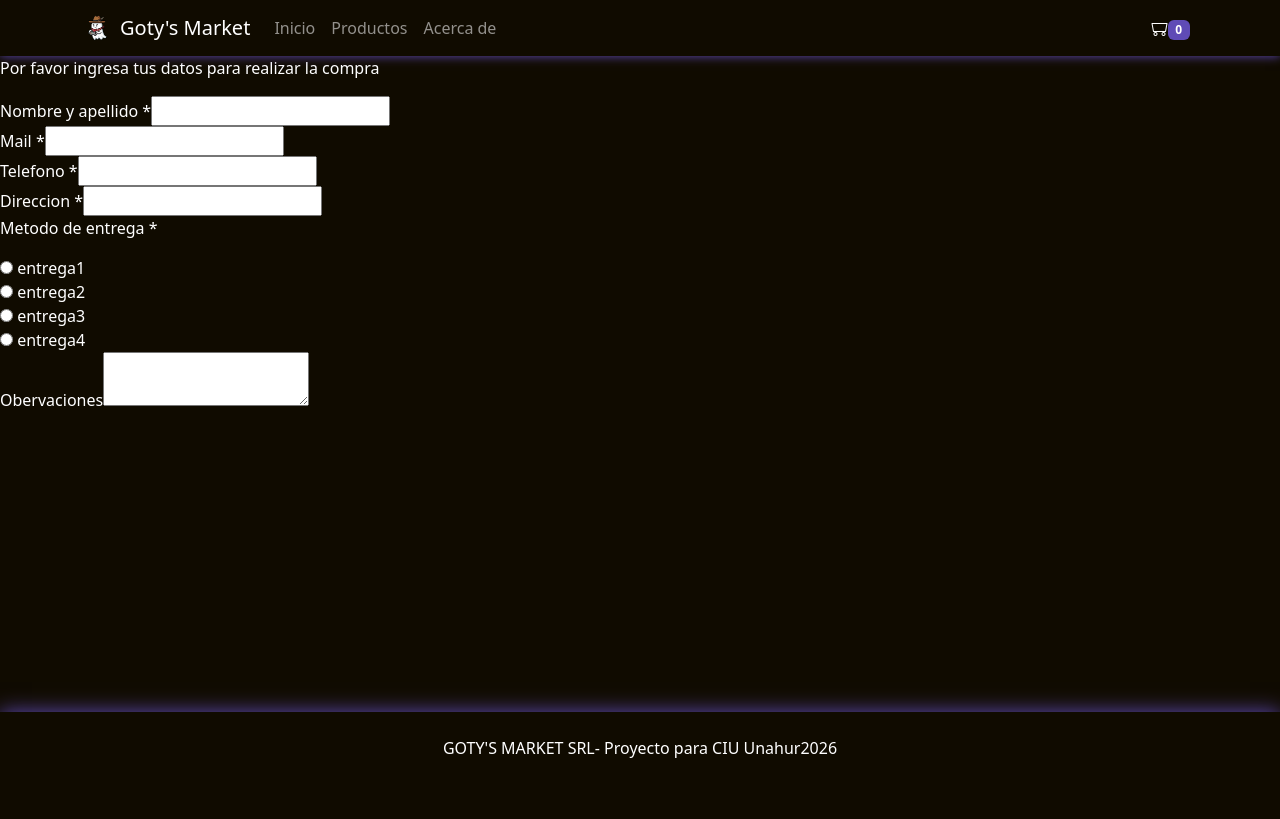
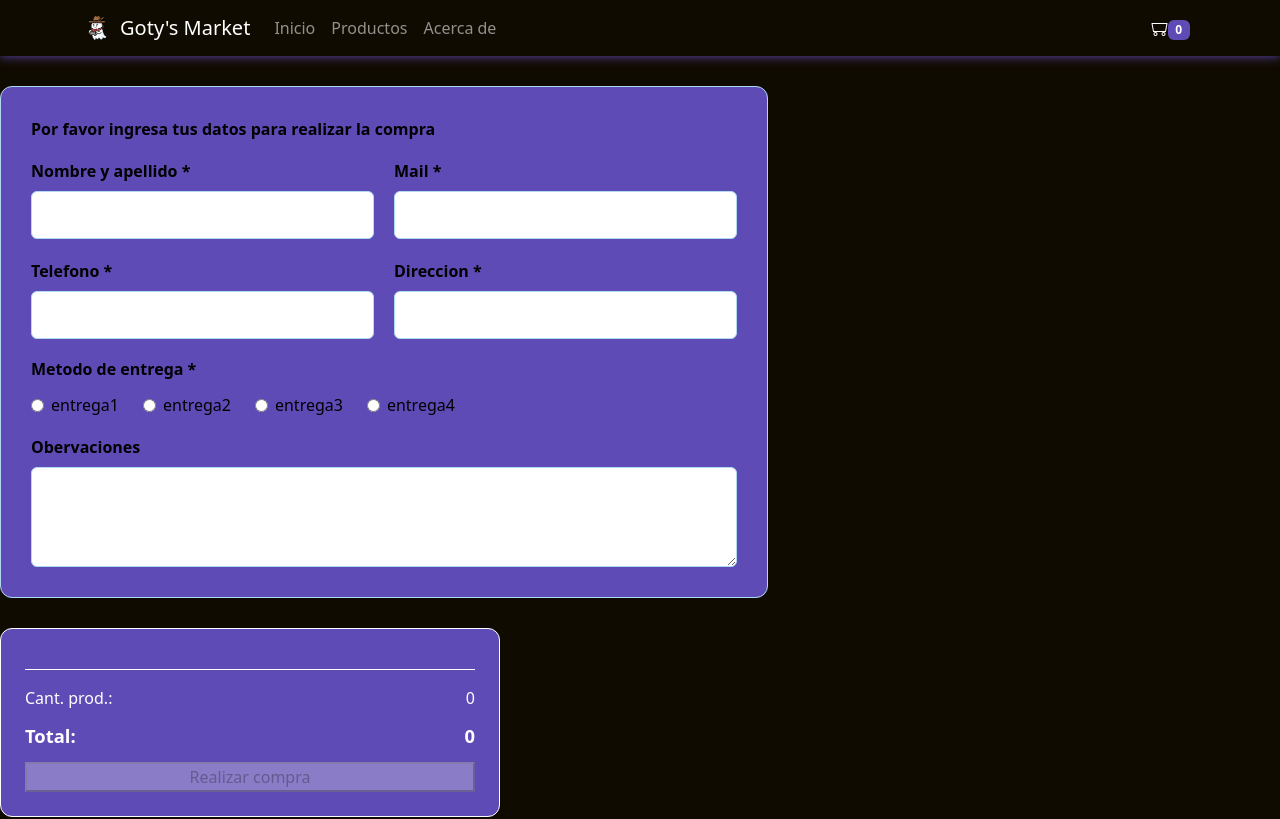
Before and after one commit to tobyy-m/gotys-market, a React (Vite) app: page /carrito in a window 1280 px wide. Shown: the top 819 px of the page. Built offline with nearby package versions, Linux system fonts and the light colour scheme.

Commit message:
Se completo la logica del formulario y el carrito y se mejoro su diseño

```diff
--- a/src/components/BarraDeNavegacion.jsx
+++ b/src/components/BarraDeNavegacion.jsx
@@ -3,8 +3,11 @@ import Nav from 'react-bootstrap/Nav';
 import Navbar from 'react-bootstrap/Navbar';
 import Badge from 'react-bootstrap/Badge';
 import { NavLink } from 'react-router-dom';
+import { useContext } from "react";
+import { CarritoContext } from "../context/CarritoContext";
 
 function BarraDeNavegacion() {
+  const {carrito} = useContext(CarritoContext);
   return (
     <Navbar expand="lg" variant="dark" className="nav-bar">
       <Container>
@@ -22,7 +25,7 @@ function BarraDeNavegacion() {
           <Nav className="ms-auto">
             <Nav.Link as={NavLink} to="/carrito">
               <i className="bi bi-minecart" />
-              <Badge bg="none" className="badge">0</Badge>
+              <Badge bg="none" className="badge">{carrito.reduce((total, juego) => total + juego.cantidad, 0)}</Badge>
             </Nav.Link>
           </Nav>
         </Navbar.Collapse>
--- a/src/components/CarritoCard.jsx
+++ b/src/components/CarritoCard.jsx
@@ -1,12 +1,43 @@
+import Button from 'react-bootstrap/Button';
+import Row from 'react-bootstrap/Row';
+import Col from 'react-bootstrap/Col';
+import { useContext } from "react";
+import { CarritoContext, eliminarDelCarrito , aumentarCantidad , reducirCantidad , noHayStock } from "../context/CarritoContext";
+import styles from "./CarritoCard.module.css"
 
 function CarritoCard({ producto , cantidad}) {
+  const { carrito, setCarrito } = useContext(CarritoContext);
   return (
-    <article className='tarjetaCarrito'>
-        <img src={producto.imagen} alt={producto.nombre}/>
-        <h3>{producto.nombre}</h3>
-        <p>Precio unitario: {producto.precio}</p>
-        <p>cantidad: {cantidad}</p>
-        <p>total: {producto.precio * cantidad}</p>
+    <article className={styles.tarjetaCarrito}>
+      <Row className="g-2 align-items-center">
+        <Col xs={3} className={styles.colImagen}>
+          <img className={styles.imagenJuego} src={producto.imagen} alt={producto.nombre} title={producto.nombre}/>
+        </Col>
+        <Col xs={5} className={styles.colInfo}>
+          <h3>{producto.nombre}</h3>
+          <p>Precio unitario: ${producto.precio}</p>
+        </Col>
+        <Col xs={4} className={styles.colBotones}>
+          <div className={styles.finalTarjeta}>
+            <Button className={styles.botonEliminar} onClick={() => eliminarDelCarrito(carrito, setCarrito, producto.id)}>
+              <i className="bi bi-x-circle-fill" />
+            </Button>
+            <div className={styles.aumentarReducirCantidad}>
+              <p>Cant:</p>
+              <Button onClick={() => reducirCantidad(carrito, setCarrito, producto.id)}>
+                <i className="bi bi-dash-circle-fill" />
+              </Button>
+              <p>{cantidad}</p>
+              <Button disabled={noHayStock(producto.id)} onClick={() => aumentarCantidad(carrito, setCarrito, producto.id)}>
+                <i className="bi bi-plus-circle-fill" />
+              </Button>
+            </div>
+            <p className={styles.totalJuego}>
+              Total: ${producto.precio * cantidad}
+            </p>
+          </div>
+        </Col>
+      </Row>
     </article>
   )
 }
--- /dev/null
+++ b/src/components/CarritoCard.module.css
@@ -0,0 +1,119 @@
+.tarjetaCarrito {
+  width: 100%;
+  padding: 12px;
+  box-sizing: border-box;
+  background-color: #B0DAF1;
+  border: 1px solid white;
+  border-radius: 10px;
+  color: black;
+}
+
+.colImagen {
+  display: flex;
+  justify-content: center;
+}
+
+.imagenJuego {
+  display: block;
+  width: 100%;
+  max-width: 65px;
+  height: 85px;
+  object-fit: cover;
+  border-radius: 5px;
+}
+
+.colInfo {
+  min-width: 0;
+  overflow-wrap: anywhere;
+
+  h3 {
+    margin: 0 0 8px;
+    font-size: 1rem;
+    overflow-wrap: anywhere;
+  }
+
+  p {
+    margin: 0;
+    font-size: 0.85rem;
+
+  }
+}
+
+.colBotones {
+  min-width: 0;
+}
+
+.finalTarjeta {
+  display: flex;
+  flex-direction: column;
+  align-items: flex-end;
+  gap: 10px;
+  min-width: 0;
+}
+
+.botonEliminar {
+  padding: 0.04rem 0.06rem !important;
+}
+
+.aumentarReducirCantidad {
+  display: flex;
+  gap: 5px;
+  width: 100%;
+  justify-content: right;
+
+  button {
+    padding: 0.04rem 0.06rem;
+  }
+
+  p {
+    margin: 0;
+    min-width: 16px;
+    text-align: center;
+    font-weight: 600;
+  }
+}
+
+.totalJuego {
+  margin: 0;
+  font-size: 0.9rem;
+  font-weight: 700;
+  text-align: right;
+}
+
+@media (max-width: 576px) {
+  .tarjetaCarrito {
+    padding: 8px;
+  }
+
+  .imagenJuego {
+    height: 70px;
+  }
+
+  .colInfo {
+
+    h3 {
+    font-size: 0.9rem;
+    }
+
+    p {
+    font-size: 0.75rem;
+  }
+
+  }
+
+  .finalTarjeta {
+    gap: 8px;
+  }
+
+  .aumentarReducirCantidad {
+    gap: 3px;
+
+    button {
+      padding: 0.02rem 0.04rem;
+    }
+  }
+
+  .totalJuego {
+    font-size: 0.8rem;
+  }
+}
--- a/src/components/CarritoItem.jsx
+++ b/src/components/CarritoItem.jsx
@@ -2,15 +2,35 @@ import { useContext } from "react"
 import { CarritoContext } from "../context/CarritoContext"
 import CarritoCard from "./CarritoCard"
 import { productos } from "../data/productos"
+import styles from "./CarritoItem.module.css"
 
-function CarritoItem() {
-  const { carrito } = useContext(CarritoContext)
+function CarritoItem({formularioValido}) {
+  const { carrito } = useContext(CarritoContext);
+  const carritoConPrecio = carrito.map(juegoCarrito => {
+    const unJuego = productos.find(juego => juego.id == juegoCarrito.idProducto);
+      return {
+        precio: unJuego.precio,
+        cantidad: juegoCarrito.cantidad
+        };
+  });
   return (
-      <section id="carrito">
-        {carrito.map(unJuego => (
+      <section id="carrito" className={styles.carrito}>
+        <div className={styles.listaProductos}>
+          {carrito.map(unJuego => (
           <CarritoCard producto={productos.find(juego => juego.id == unJuego.idProducto)} cantidad={unJuego.cantidad}/>
         ))}
-
+        </div>
+        <div className={styles.resumenCompra}>
+          <p>
+            <span>Cant. prod.:</span>
+            <span>{carritoConPrecio.reduce((total, juego) => total + juego.cantidad, 0)}</span>
+          </p>
+          <p className={styles.precioTotal}>
+          <span>Total:</span>
+          <span>{carritoConPrecio.reduce((total, juego) => total + juego.precio * juego.cantidad, 0)}</span>
+          </p>
+          <button className={styles.botonCompra} disabled={!formularioValido}>Realizar compra</button>
+        </div>
       </section>
   )
 }
--- /dev/null
+++ b/src/components/CarritoItem.module.css
@@ -0,0 +1,52 @@
+.carrito {
+  background-color: #5F4BB6;
+  width: 40%;
+  min-width: 320px;
+  max-width: 500px;
+  margin: 30px 0;
+  padding: 24px;
+
+  display: flex;
+  flex-direction: column;
+  gap: 16px;
+
+  border: 1px solid white;
+  border-radius: 12px;
+
+  box-sizing: border-box;
+}
+
+.listaProductos {
+  display: flex;
+  flex-direction: column;
+  gap: 12px;
+}
+
+.resumenCompra {
+  display: flex;
+  flex-direction: column;
+  gap: 12px;
+  padding-top: 16px;
+  border-top: 1px solid white;
+
+  p {
+    display: flex;
+    justify-content: space-between;
+    align-items: center;
+    gap: 10px;
+    margin: 0;
+  }
+}
+.precioTotal {
+  font-size: 1.15rem;
+  font-weight: 700;
+}
+
+@media (max-width: 768px) {
+  .carrito {
+    width: 100%;
+    min-width: 0;
+    max-width: none;
+    margin: 20px 0;
+  }
+}
--- /dev/null
+++ b/src/components/Formulario.module.css
@@ -0,0 +1,93 @@
+.formulario {
+  width: 60%;
+  max-width: 1000px;
+  margin: 30px 0 30px 0;
+  padding: 30px;
+
+  background-color: #5F4BB6;
+  border: 1px solid #B0DAF1;
+  border-radius: 12px;
+
+  display: flex;
+  flex-direction: column;
+  gap: 18px;
+  box-sizing: border-box;
+
+  p {
+    margin: 0;
+    font-weight: 600;
+    color: black;
+  }
+
+  label {
+    color: black;
+  }
+}
+
+.campos {
+  display: grid;
+  grid-template-columns: repeat(2, minmax(0, 1fr));
+  gap: 20px;
+}
+
+.campo {
+    display: flex;
+    flex-direction: column;
+    gap: 8px;
+    min-width: 0;
+    label {
+        font-weight: 600;
+    }
+
+    input , textarea {
+        width: 100%;
+        padding: 11px 12px;
+        border: 1px solid #B0DAF1;
+        border-radius: 6px;
+        font: inherit;
+        box-sizing: border-box;
+    }
+}
+
+.errorFormulario {
+  color: #d93025;
+  font-size: 0.875rem;
+}
+
+.metodosDeEntrega {
+  display: flex;
+  flex-direction: column;
+  gap: 12px;
+}
+
+.opcionesDeEntrega {
+  display: flex;
+  flex-wrap: wrap;
+  gap: 12px 24px;
+
+  label {
+    display: flex;
+    align-items: center;
+    gap: 7px;
+  }
+}
+
+.observaciones textarea {
+  min-height: 100px;
+}
+
+@media (max-width: 650px) {
+  .formulario {
+    width: 95%;
+    padding: 20px;
+  }
+
+  .campos {
+    grid-template-columns: 1fr;
+  }
+
+  .opcionesEntrega {
+    flex-direction: column;
+    gap: 12px;
+  }
+}
--- a/src/components/FormularioCompra.jsx
+++ b/src/components/FormularioCompra.jsx
@@ -1,6 +1,7 @@
-import React, { useState } from "react";
+import { useState } from "react";
+import styles from "./Formulario.module.css"
 
-function FormularioCompra() {
+function FormularioCompra({setFormularioValido}) {
 
   const [nombre , setNombre] = useState("");
   const [mail , setMail] = useState("");
@@ -26,6 +27,7 @@ function FormularioCompra() {
 
   function cargarMetodoEntrega(event) {
     setMetodoEntrega(event.target.value)
+    validarFormulario()
   }
 
   function nombreEsValido() {
@@ -48,8 +50,8 @@ function FormularioCompra() {
     return metodoEntrega != "";
   }
 
-  function elFormularioEstaCompleto() {
-    return (
+  function validarFormulario() {
+    setFormularioValido(
       nombreEsValido() &&
       mailEsValido() &&
       telefonoEsValido() &&
@@ -59,60 +61,67 @@ function FormularioCompra() {
   }
 
   return (
-    <form id="formulario">
+    <form id="formulario" className={styles.formulario}>
       <p>Por favor ingresa tus datos para realizar la compra</p>
+      <div className={styles.campos}>
+        <div className={styles.campo}>
           <label for="nombreYApellido">Nombre y apellido *</label>
           <input type="text" id="nombreYApellido" onChange={cargarNombre}></input>
           {nombre != "" && !nombreEsValido() && (
-        <span className="errorFormulario">
+            <span className={styles.errorFormulario}>
               Debe ingresar su nombre y apellido.
             </span>
           )}
-      <br></br>
+        </div>
+        <div className={styles.campo}>
           <label for="mail">Mail *</label>
           <input type="email" id="mail" onChange={cargarMail}></input>
           {mail != "" && !mailEsValido() && (
-        <span className="errorFormulario">
+            <span className={styles.errorFormulario}>
               Debe ingresar un mail valido.
             </span>
           )}
-      <br></br>
+        </div>
+        <div className={styles.campo}>
           <label for="telefono">Telefono *</label>
           <input type="tel" id="telefono" onChange={cargarTelefono}></input>
           {telefono !== "" && !telefonoEsValido() && (
-        <span className="errorFormulario">
+            <span className={styles.errorFormulario}>
               Debe ingresar un telefono de 10 digitos.
             </span>
           )}
-      <br></br>
+        </div>
+        <div className={styles.campo}>
           <label for="direccion">Direccion *</label>
           <input type="text" id="direccion" onChange={cargarDireccion}></input>
           {direccion != "" && !direccionEsValida() && (
-        <span className="errorFormulario">
+            <span className={styles.errorFormulario}>
               Debe ingresar su direccion
             </span>
           )}
-      <br></br>
+        </div>
+      </div>
+      <div className={styles.metodosDeEntrega}>
         <p>Metodo de entrega *</p>
+        <div className={styles.opcionesDeEntrega}>
           <label>
           <input type="radio" name="entrega" value="entrega1" onChange={cargarMetodoEntrega}/> entrega1
           </label>
-      <br></br>
           <label>
             <input type="radio" name="entrega" value="entrega2" onChange={cargarMetodoEntrega}/> entrega2
           </label>
-      <br></br>
           <label>
             <input type="radio" name="entrega" value="entrega3" onChange={cargarMetodoEntrega}/> entrega3
           </label>
-      <br></br>
           <label>
             <input type="radio" name="entrega" value="entrega4" onChange={cargarMetodoEntrega}/> entrega4
           </label>
-      <br></br>
+        </div>
+      </div>
+      <div className={`${styles.campo} ${styles.observaciones}`}>
         <label for="obervaciones">Obervaciones</label>
         <textarea id="obervaciones"></textarea>
-      <br></br>
+      </div>
     </form>
   )
 }
--- a/src/components/ProductoCard.jsx
+++ b/src/components/ProductoCard.jsx
@@ -2,7 +2,7 @@ import Button from 'react-bootstrap/Button';
 import Card from 'react-bootstrap/Card';
 import { Link } from 'react-router-dom';
 import { useContext } from "react";
-import { CarritoContext, agregarAlCarrito } from "../context/CarritoContext";
+import { CarritoContext, agregarAlCarrito , noHayStock} from "../context/CarritoContext";
 
 function ProductoCard({ producto }) {
   const { carrito, setCarrito } = useContext(CarritoContext);
@@ -20,7 +20,7 @@ function ProductoCard({ producto }) {
           <Button className="boton-ver-producto" as={Link} to={`/producto/${producto.id}`} variant="outline-info">
             Ver producto
           </Button>
-          <Button className="boton-carrito" onClick={() => agregarAlCarrito(carrito, setCarrito, producto.id)}>
+          <Button disabled={noHayStock(producto.id)} className="boton-carrito" onClick={() => agregarAlCarrito(carrito, setCarrito, producto.id)}>
             <i className="bi bi-minecart" />
           </Button>
         </div>
--- a/src/context/CarritoContext.jsx
+++ b/src/context/CarritoContext.jsx
@@ -1,6 +1,17 @@
 import { createContext } from "react";
+import { productos } from "../data/productos";
 
 export const CarritoContext = createContext();
+
+function aumentarStock(id) {
+    const juegoComprado = productos.find(juego => juego.id == id)
+    juegoComprado.stock = juegoComprado.stock + 1
+}
+
+function ReducirStock(id) {
+    const juegoComprado = productos.find(juego => juego.id == id)
+    juegoComprado.stock = juegoComprado.stock - 1
+}
 
 export function agregarAlCarrito(carrito, setCarrito, id) {
     if (carrito.find(juego => juego.idProducto == id)) {
@@ -17,4 +28,44 @@ export function agregarAlCarrito(carrito, setCarrito, id) {
             cantidad: 1
         }]);
     }
+    ReducirStock(id)
 }
+
+export function aumentarCantidad(carrito, setCarrito, id) {
+    const juegoComprado = productos.find(juego => juego.id == id)
+    const carritoActualizado = carrito.map(juego =>
+        juego.idProducto == id
+            ? { ...juego, cantidad: juego.cantidad + 1 }
+            : juego
+    );
+
+    setCarrito(carritoActualizado);
+    ReducirStock(id)
+}
+
+export function reducirCantidad(carrito, setCarrito, id) {
+    const carritoActualizado = carrito.map(juego =>
+        juego.idProducto == id
+            ? { ...juego, cantidad: juego.cantidad - 1 }
+            : juego
+    );
+
+    setCarrito(
+        carritoActualizado.filter(juego => juego.cantidad > 0)
+    );
+    aumentarStock(id)
+}
+
+export function eliminarDelCarrito(carrito, setCarrito, id) {
+    const carritoActualizado = carrito.filter(
+        juego => juego.idProducto != id
+    );
+
+    setCarrito(carritoActualizado);
+    aumentarStock(id)
+}
+
+export function noHayStock(id) {
+    const juego = productos.find(juego => juego.id == id)
+    return juego.stock == 0
+}
--- a/src/pages/Carrito.jsx
+++ b/src/pages/Carrito.jsx
@@ -1,11 +1,13 @@
+import { useState } from "react"
 import CarritoItem from "../components/CarritoItem"
 import FormularioCompra from "../components/FormularioCompra"
 
 function Carrito() {
+  const [formularioValido , setFormularioValido] = useState(false);
   return (
     <div>
-      <FormularioCompra/>
-      <CarritoItem/>
+      <FormularioCompra setFormularioValido={setFormularioValido}/>
+      <CarritoItem formularioValido={formularioValido}/>
     </div>
   )
 }
--- a/src/pages/DetalleProducto.jsx
+++ b/src/pages/DetalleProducto.jsx
@@ -9,7 +9,7 @@ import Badge from 'react-bootstrap/Badge';
 import Card from 'react-bootstrap/Card';
 import Button from 'react-bootstrap/Button';
 import { useContext } from "react";
-import { CarritoContext, agregarAlCarrito } from "../context/CarritoContext";
+import { CarritoContext, agregarAlCarrito , noHayStock} from "../context/CarritoContext";
 
 function DetalleProducto() {
   const { carrito, setCarrito } = useContext(CarritoContext);
@@ -52,7 +52,7 @@ function DetalleProducto() {
             <span>${producto.precio}</span>
           </div>
 
-          <Button className="boton-carrito w-100 mt-3" onClick={() => agregarAlCarrito(carrito, setCarrito, producto.id)}>
+          <Button className="boton-carrito w-100 mt-3" disabled={noHayStock(producto.id)} onClick={() => agregarAlCarrito(carrito, setCarrito, producto.id)}>
             <i className="bi bi-minecart" /> Agregar al carrito
           </Button>
         </Col>
```
Lines whose indentation alone changed are shown as unchanged.
